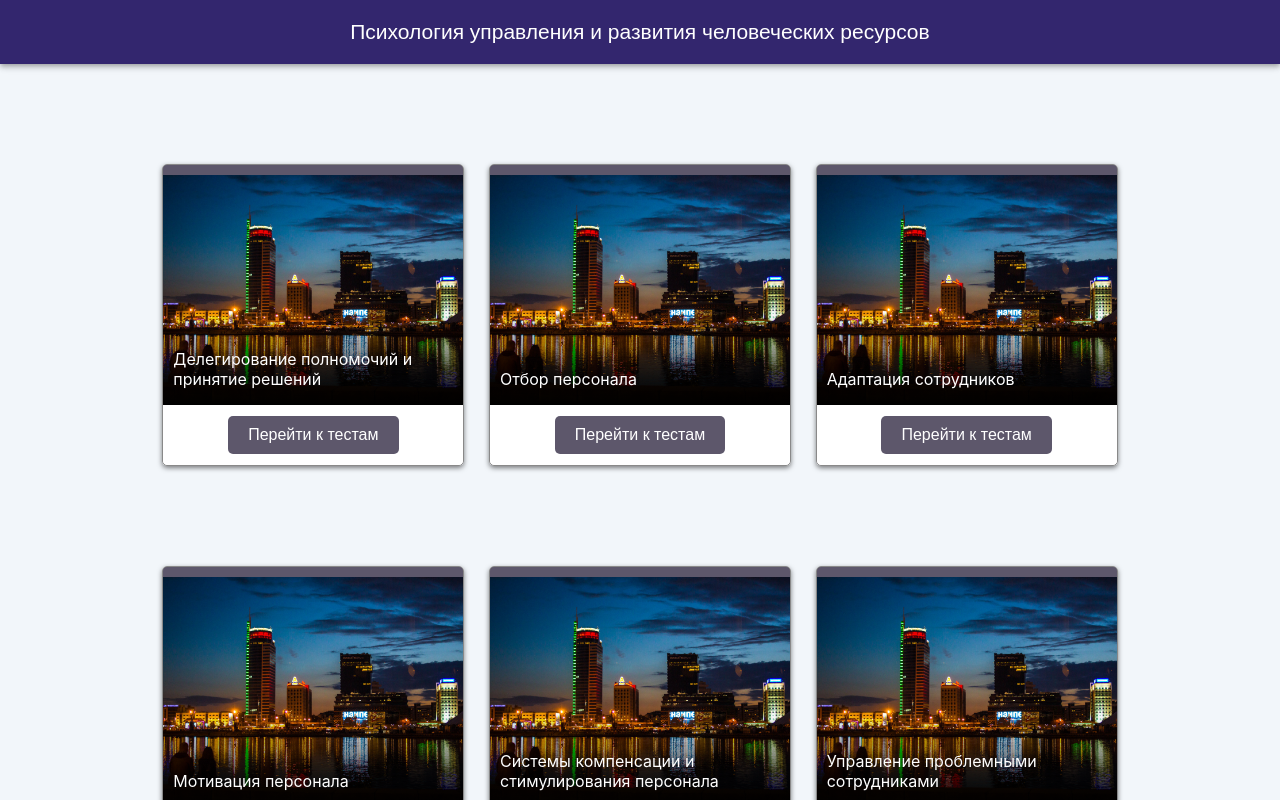
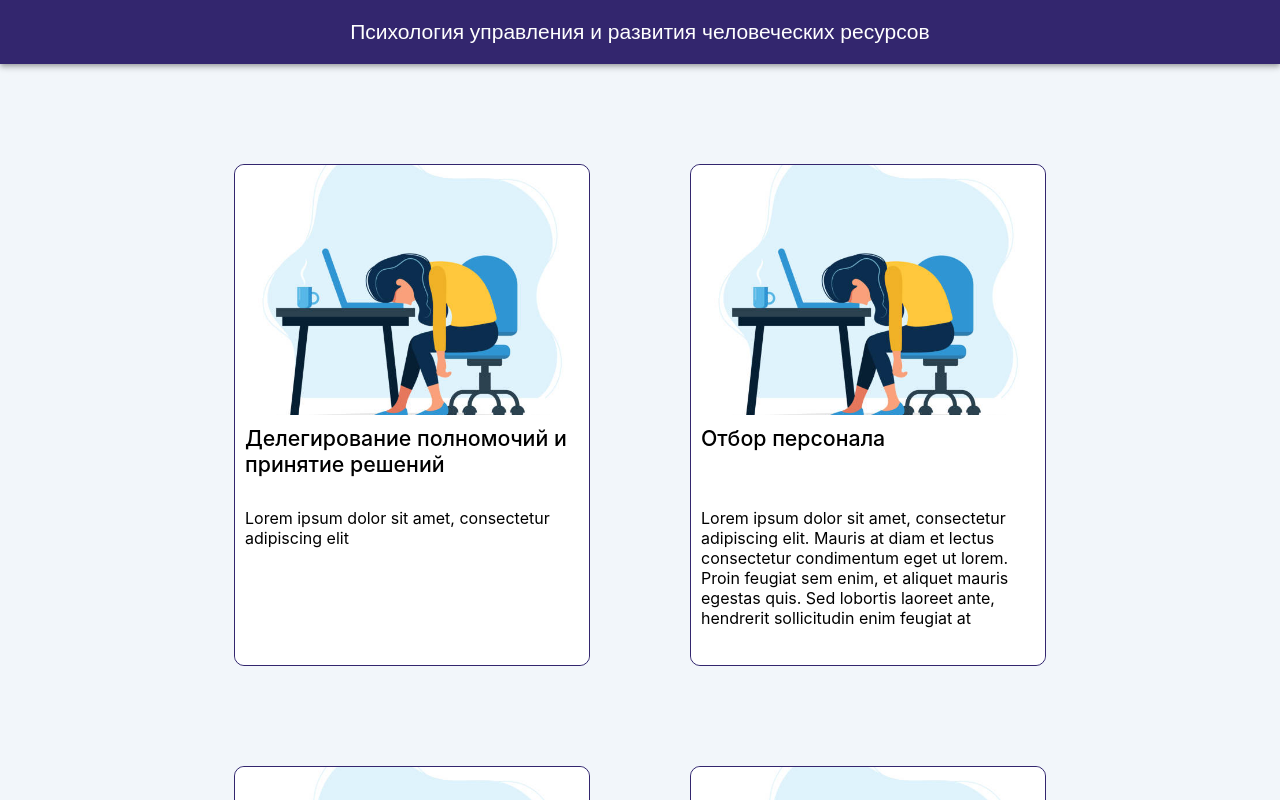
Before and after one commit to SolanumMuricatum/web-application-for-psy-tests, a React (Create React App) app in the folder frontend/: page / in a window 1280 px wide. Shown: the top 800 px of the page. Built offline with nearby package versions, Linux system fonts and the light colour scheme.

Commit message:
changed the design

```diff
--- a/frontend/src/components/pages/MainPage.jsx
+++ b/frontend/src/components/pages/MainPage.jsx
@@ -2,70 +2,77 @@
 import { Link } from 'react-router-dom';
 import { Button } from '../elements/Button';
 import './styles/mainPage.css';
+import { Description } from '@mui/icons-material';
 
 export function MainPage({}) {
   const topics = [
     {
       id: 1,
       name: "Делегирование полномочий и принятие решений",
+      description: "Lorem ipsum dolor sit amet, consectetur adipiscing elit",
       image: "./photo/m.jpg"
     },
     {
       id: 2,
       name: "Отбор персонала",
+      description: "Lorem ipsum dolor sit amet, consectetur adipiscing elit. Mauris at diam et lectus consectetur condimentum eget ut lorem. Proin feugiat sem enim, et aliquet mauris egestas quis. Sed lobortis laoreet ante, hendrerit sollicitudin enim feugiat at",
       image: "./photo/m.jpg"
     },
     {
       id: 3,
       name: "Адаптация сотрудников",
+      description: "Lorem ipsum dolor sit amet, consectetur adipiscing elit. Mauris at diam et lectus consectetur condimentum eget ut lorem. Proin feugiat sem enim, et aliquet mauris egestas quis. Sed lobortis laoreet ante, hendrerit sollicitudin enim feugiat at",
       image: "./photo/m.jpg"
     },
     {
       id: 4,
       name: "Мотивация персонала",
+      description: "Lorem ipsum dolor sit amet, consectetur adipiscing elit. Mauris at diam et lectus consectetur condimentum eget ut lorem. Proin feugiat sem enim, et aliquet mauris egestas quis. Sed lobortis laoreet ante, hendrerit sollicitudin enim feugiat at",
       image: "./photo/m.jpg"
     },
     {
       id: 5,
       name: "Системы компенсации и стимулирования персонала",
+      description: "Lorem ipsum dolor sit amet, consectetur adipiscing elit. Mauris at diam et lectus consectetur condimentum eget ut lorem. Proin feugiat sem enim, et aliquet mauris egestas quis. Sed lobortis laoreet ante, hendrerit sollicitudin enim feugiat at",
       image: "./photo/m.jpg"
     },
     {
       id: 6,
       name: "Управление проблемными сотрудниками",
+      description: "Lorem ipsum dolor sit amet, consectetur adipiscing elit. Mauris at diam et lectus consectetur condimentum eget ut lorem. Proin feugiat sem enim, et aliquet mauris egestas quis. Sed lobortis laoreet ante, hendrerit sollicitudin enim feugiat at",
       image: "./photo/m.jpg"
     },
     {
       id: 7,
       name: "Создание эффективной команды",
+      description: "Lorem ipsum dolor sit amet, consectetur adipiscing elit. Mauris at diam et lectus consectetur condimentum eget ut lorem. Proin feugiat sem enim, et aliquet mauris egestas quis. Sed lobortis laoreet ante, hendrerit sollicitudin enim feugiat at",
       image: "./photo/m.jpg"
     },
     {
       id: 8,
       name: "Развитие персонала",
+      description: "Lorem ipsum dolor sit amet, consectetur adipiscing elit. Mauris at diam et lectus consectetur condimentum eget ut lorem. Proin feugiat sem enim, et aliquet mauris egestas quis. Sed lobortis laoreet ante, hendrerit sollicitudin enim feugiat at",
       image: "./photo/m.jpg"
     },
   ];
 
   return (
     <>
-      <div style={{ padding: '50px' }}>
+      <div>
         <div className='wrapper'>
 
           {topics.map((topic, index) => (
             // изменения начинать отсюда
 
-            <div key={index} className='card-wrapper'>
-              <div></div>
-              <div className='image-wrapper' style={{backgroundImage: `linear-gradient(to bottom, rgba(255, 255, 255, 0) 60%, rgb(0, 0, 0) 100%), url(${topic.image})`}}>
-                <p className='name-wrapper'>{topic.name}</p>
+            <Link to={`/topic/${topic.id}`}>
+              <div key={index} className='card-wrapper'>
+                  <div className='image-wrapper' style={{backgroundImage: `url(${topic.image})`}}></div>
+                  <a href={`/topic/${topic.id}`} className='name-wrapper'>{topic.name}</a>
+                  <a href={`/topic/${topic.id}`} className='description-wrapper'>{topic.description}</a>
+                  <div style={{backgroundColor: "#FFFFFF", borderRadius: "10px", alignContent: 'center'}}>
+                  </div>
               </div>
-              <div style={{backgroundColor: "#FFFFFF", borderRadius: "5px", alignContent: 'center'}}>
-                <Link to={`/topic/${topic.id}`}>
-                  <Button text='Перейти к тестам' backgroundColor="#3f3b49" hoverColor="#5D576B" textSize="18pt" />
-                </Link>
-              </div>
-            </div>
+            </Link>
 
             // дальше не трогать
           ))}
--- a/frontend/src/components/pages/styles/mainPage.css
+++ b/frontend/src/components/pages/styles/mainPage.css
@@ -2,41 +2,59 @@
   background-color: #F2F6FA;
 }
 .wrapper{
-  display: grid;
-  margin-top: 50px;
-  margin-left: 100px;
-  margin-right: 100px;
-  grid-template-columns: 1fr 1fr 1fr;
+  display: flex;
+  margin: 100px;
+  flex-wrap: wrap;
   justify-items: center;
+  justify-content: center;
+  column-gap: 100px;
   row-gap: 100px;
 }
 
 .card-wrapper{
   display: grid;
-  grid-template-rows: 10px 230px 60px;
-  border: 1px solid rgb(137, 137, 137);
-  border-radius: 5px;
-  background: linear-gradient(to bottom, #5D576B 50%, #FFFFFF 50%);
-  box-shadow: 0 2px 5px rgba(0, 0, 0, 0.5);
-  width: 300px;
-  height: auto;
+  grid-template-rows: 3fr 1fr 2fr;
+  border: 1px solid #33266E;
+  border-radius: 10px;
+  width: 354px;
+  height: 500px;
   transition: transform 0.3s ease;
+}
+
+a{
+  text-decoration: none !important;
 }
 
 .card-wrapper:hover{
   z-index: 9;
   transform-origin: center;
   transform: scale(1.05);
+  cursor: pointer;
 }
 
 .image-wrapper{
+  border-radius: 10px 10px 0 0;
   background-size: cover;
   background-position: center;
   align-content: end;
 }
 
-.name-wrapper{
-  color: #FFFFFF;
+.name-wrapper {
+  background-color: #FFFFFF;
+  color: #000000;
   text-align: left;
-  margin-left: 10px;
+  font-size: 16pt;
+  font-weight: 500;
+  margin: 0;
+  padding: 10px;
 }
+
+.description-wrapper {
+  background-color: #FFFFFF;
+  color: #000000;
+  text-align: left;
+  font-size: 12pt;
+  margin: 0;
+  padding: 10px;
+  border-radius: 0 0 10px 10px;
+}
```
Also changed, not shown: frontend/public/photo/m.jpg.
